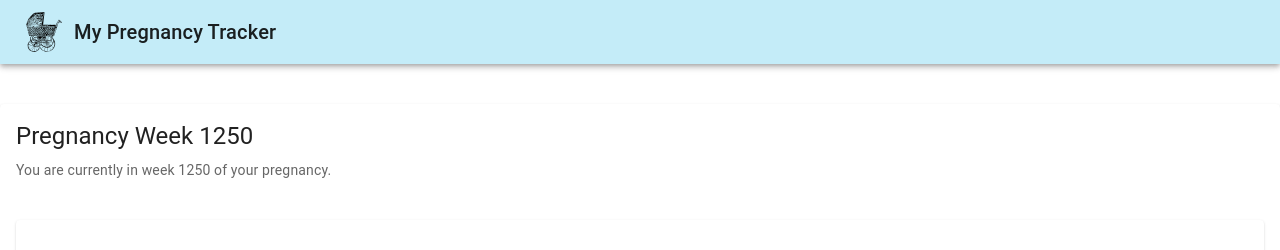
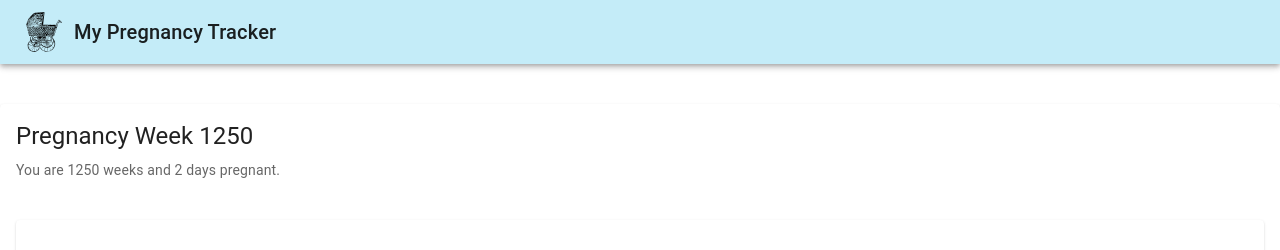
Before and after one commit to andrealincoln/pregnancyByWeek, a React (Create React App) app in the folder my-pregnancy-tracker/: page /#/week/1 in a window 1280 px wide. Shown: the top 250 px of the page. Built offline with nearby package versions, Linux system fonts and the light colour scheme.

Commit message:
quality of life

```diff
--- a/my-pregnancy-tracker/src/App.js
+++ b/my-pregnancy-tracker/src/App.js
@@ -1,4 +1,3 @@
-import logo from './logo.svg';
 import './App.css';
 import { HashRouter as Router, Routes, Route } from 'react-router-dom';
 import HomePage from "./HomePage";
--- a/my-pregnancy-tracker/src/Topbar.js
+++ b/my-pregnancy-tracker/src/Topbar.js
@@ -6,6 +6,7 @@ import Toolbar from '@mui/material/Toolbar';
 import Typography from '@mui/material/Typography';
 import { ReactComponent as Logo } from './assets/Pram.svg'; // Adjust the path to your logo
 import { createTheme, ThemeProvider } from '@mui/material/styles';
+import { Link } from 'react-router-dom';
 
 const theme = createTheme({
   palette: {
@@ -20,12 +21,14 @@ function Topbar() {
   return (
   <ThemeProvider theme={theme}>
     <AppBar position="static" color="primary">
-      <Toolbar >
-        <Logo style={{ marginRight: '10px', width: '40px', height: '40px' }} /> {/* Adjust size as needed */}
-        <Typography variant="h6" component="div" sx={{ flexGrow: 1 }}>
-          My Pregnancy Tracker
-        </Typography>
-        {/* Space for future content */}
+      <Toolbar>
+        <Link to="/" style={{ display: 'flex', alignItems: 'center', color: 'inherit', textDecoration: 'none' }}>
+          <Logo style={{ marginRight: '10px', width: '40px', height: '40px' }} />
+          <Typography variant="h6" component="div" sx={{ flexGrow: 1 }}>
+            My Pregnancy Tracker
+          </Typography>
+        </Link>
+        {/* Other content */}
       </Toolbar>
     </AppBar>
   </ThemeProvider>
--- a/my-pregnancy-tracker/src/WeekByWeekPage.js
+++ b/my-pregnancy-tracker/src/WeekByWeekPage.js
@@ -4,8 +4,9 @@ import {Typography, Card, CardContent, Button, Box} from '@mui/material';
 
 function WeekByWeekPage() {
   const { dueDate } = useParams();
-  const currentWeek = calculatePregnancyWeekFromDueDate(dueDate);
   const daysPregnant = daysPregFromDueDate(dueDate);
+  const currentWeek = Math.floor(daysPregnant / 7);
+  const extraDays = daysPregnant- currentWeek*7;
 
   return (
     <Card sx={{  margin: 'auto', marginTop: 5 }}>
@@ -14,7 +15,7 @@ function WeekByWeekPage() {
           Pregnancy Week {currentWeek}
         </Typography>
         <Typography variant="body2" color="text.secondary">
-          You are currently in week {currentWeek} of your pregnancy.
+          You are {currentWeek} weeks and {extraDays} days pregnant.
         </Typography>
         <PregnancyInfoCard daysPregnant={daysPregnant} />
       <Box sx={{ marginTop: 2, marginBottom: 2 }}>
@@ -141,14 +142,4 @@ function daysPregFromDueDate(dueDate) {
   return Math.floor(40*7 - days); // Assuming 40 weeks total, adjust as necessary
 }
 
-function calculatePregnancyWeekFromDueDate(dueDate) {
-  const due = new Date(dueDate);
-  const today = new Date();
-  const diff = due.getTime() - today.getTime();
-  const days = diff / (1000 * 3600 * 24);
-  const weeks = days / 7;
-
-  return Math.floor(40 - weeks); // Assuming 40 weeks total, adjust as necessary
-}
-
 export default WeekByWeekPage;
```
